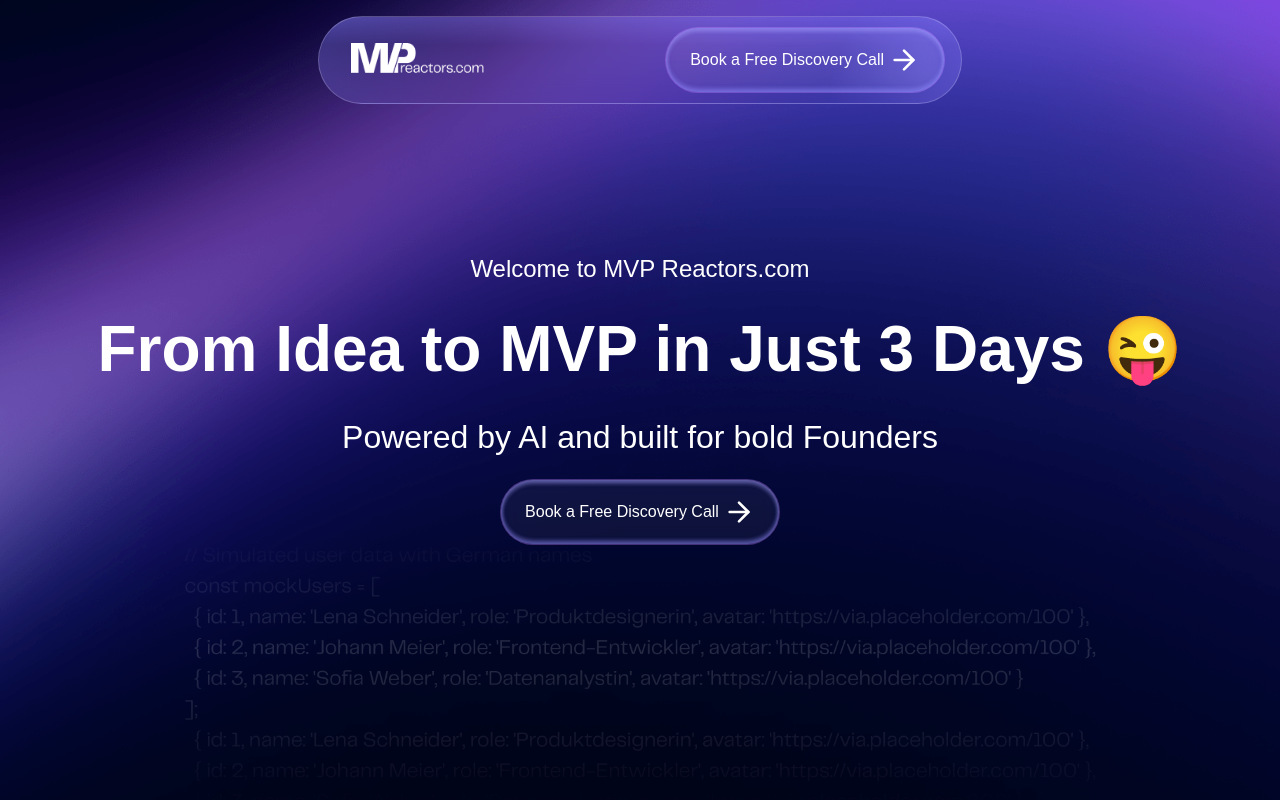
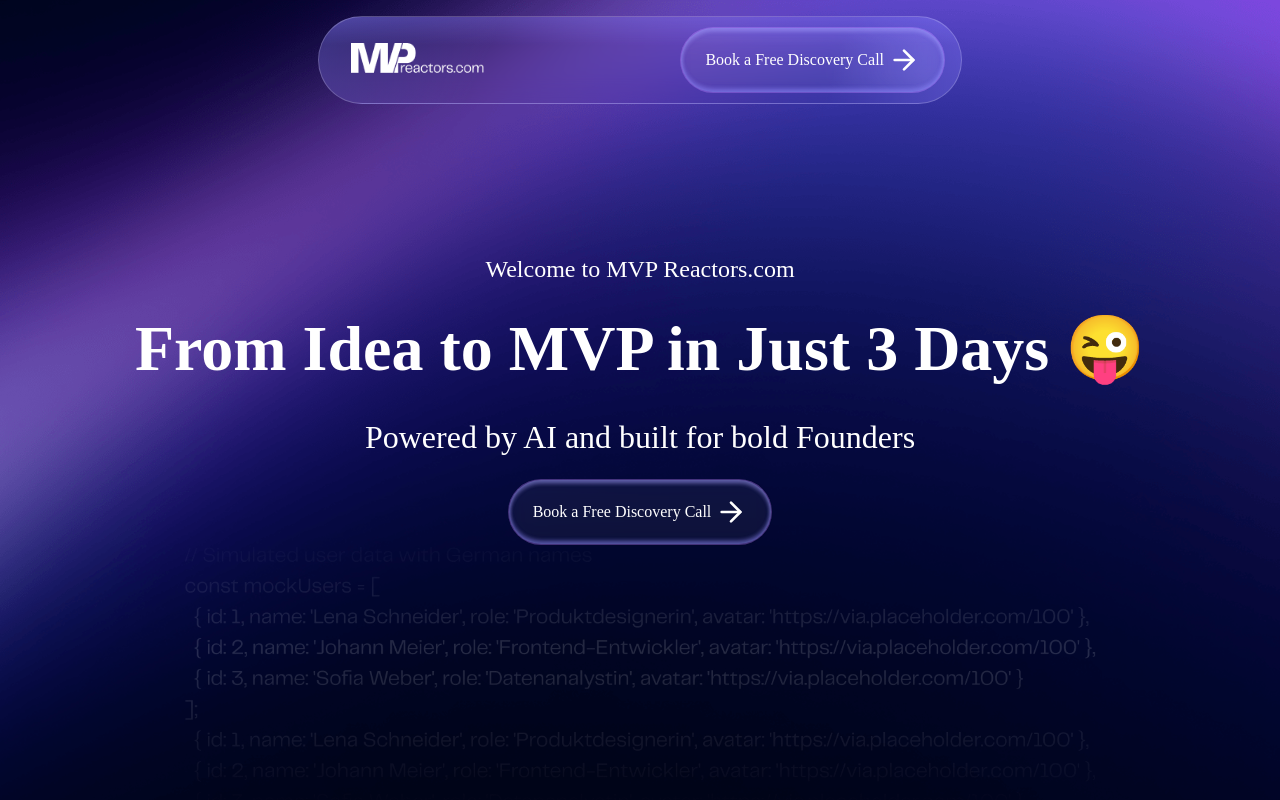
Before and after one commit to hamadshigri/MVP-Reactors-Landing-Page, a React (Vite) app: page / in a window 1280 px wide. Shown: the top 800 px of the page. Built offline with nearby package versions, Linux system fonts and the light colour scheme.

Commit message:
Changes to be committed: 	modified:   src/index.css

```diff
--- a/src/index.css
+++ b/src/index.css
@@ -17,7 +17,7 @@
 }
 
 @theme {
-  --font-display: 'PP Telegraf', sans-serif;
+  --font-display: 'PP Telegraf';
   --color-testimonial-primary: #857CFF;
   --color-testimonial-secondary: #504A9900;
   --breakpoint-3xl: 1920px;
```
